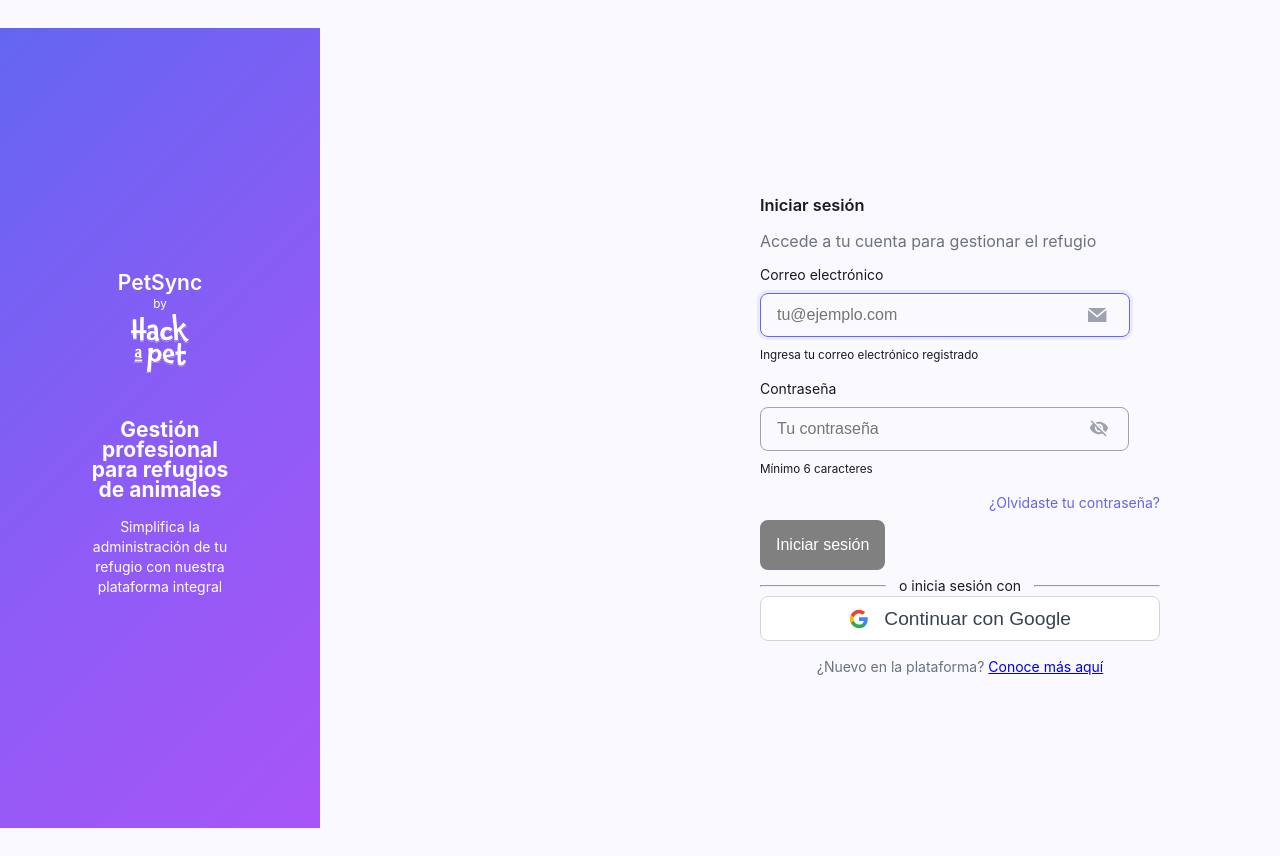
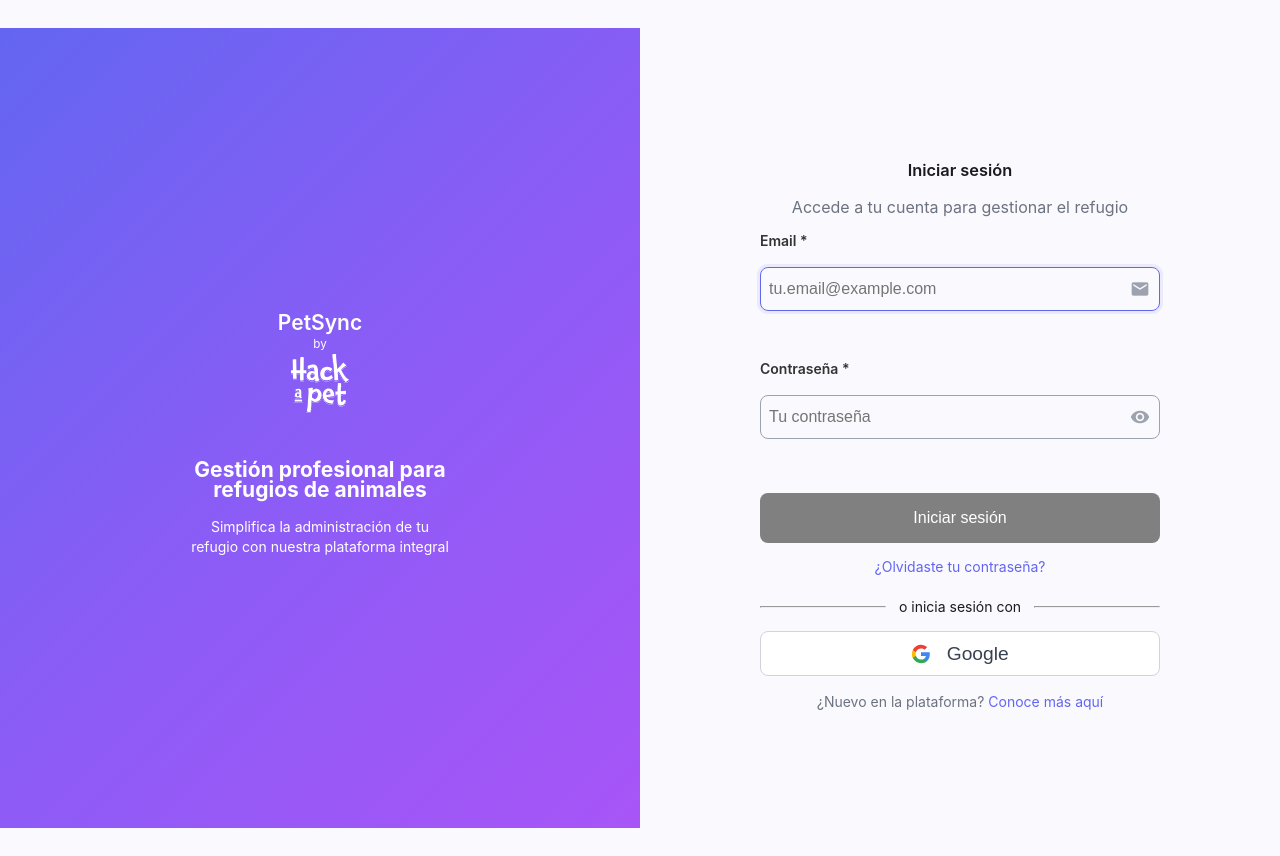
Before and after one commit to hackapet-project/petsync_web_V2, an Angular app in the folder front/: page /login in a window 1280 px wide. Built offline with nearby package versions, Linux system fonts and the light colour scheme.

Commit message:
Refactor views

```diff
--- a/front/src/app/pages/auth/login/login.component.css
+++ b/front/src/app/pages/auth/login/login.component.css
@@ -6,21 +6,17 @@
   width: 20px;
 }
 
-form > button {
-  background: #6366f1;
-  color: white;
-  border: none;
-  padding: 1em;
-  margin: .4em 0;
-  border-radius: 0.5rem;
-  font-size: 1rem;
-  font-weight: 500;
-  cursor: pointer;
-  transition: background-color 0.2s, transform 0.1s;
-
-  &:disabled {
-    background-color: grey;
-    cursor:not-allowed;
+p, a {
+  color: #6366f1;
+  text-decoration: none;
+  font-size: 0.875rem;
+  transition: color 0.2s;
+  margin: 0;
+  padding: 0;
+  /* text-align: right; */
+  &:hover {
+    color: #4f46e5;
+    text-decoration: underline;
   }
 }
 
@@ -35,96 +31,12 @@
   /* background-color: red; */
   margin: 0;
   text-align: left;
-
+  /* height: 100%; */
   article {
     margin: 0 auto;
     max-width: 400px;
     width: 80%;
-
-    form {
-      margin: 0;
-
-      p, a {
-        color: #6366f1;
-        text-decoration: none;
-        font-size: 0.875rem;
-        transition: color 0.2s;
-        margin: 0;
-        padding: 0;
-        text-align: right;
-        &:hover {
-          color: #4f46e5;
-          text-decoration: underline;
-        }
-      }
-
-      fieldset {
-        border: none;
-        padding: 0;
-        margin: 1em 0;
-        display: flex;
-        flex-direction: column;
-        gap: 0.5rem;
-
-        /* box-sizing: border-box; */
-        label {
-          text-align: left;
-        }
-
-        div {
-          /* background-color: blue; */
-          display: flex;
-          align-items: center;
-          justify-content: space-between;
-          /* background-color: red; */
-          flex-direction: row;
-
-          button {
-            background: none;
-            border: none;
-            color: #9ca3af;
-            cursor: pointer;
-            margin: 0;
-            padding: 0;
-
-            &:hover {
-              cursor: pointer;
-
-              mat-icon {
-                color: red;
-              }
-            }
-          }
-
-          mat-icon {
-            position: relative;
-            left: -3em;
-          }
-
-          input {
-            /* display: flex;
-            flex-direction: row; */
-            background-color: transparent;
-            /* background-color: red; */
-            border: 1px solid #9ca3af;
-            border-radius: .3em;
-            font-size: 1rem;
-            padding: 0.75rem 1rem;
-            width: 100%;
-            border-radius: 0.5rem;
-            font-size: 1rem;
-            transition: border-color 0.2s, box-shadow 0.2s;
-            box-sizing: border-box;
-
-            &:focus {
-              outline: none;
-              border-color: #6366f1;
-              box-shadow: 0 0 0 3px rgba(99, 102, 241, 0.1);
-            }
-          }
-        }
-      }
-    }
+    text-align: center;
   }
 }
 
@@ -133,15 +45,21 @@
   main {
     display: flex;
     width: 100%;
+    min-height: 100vh;
 
     app-brand {
-      width: 50%;
+      width: 50vw;
+      min-height: 100vh;
+      flex-shrink: 0;
+      /* height: auto; */
     }
 
     section {
-      width: 50%;
+      width: 50vw;
+      min-height: 100vh;
       place-content: center;
       margin: 2em 0em;
+      flex-shrink: 0;
     }
   }
 }
@@ -149,10 +67,8 @@
 p {
   color: #6b7280;
   font-size: 1rem;
-  margin: 0;
+  margin: .4em;
 }
-
-
 
 .divider {
   width: 100%;
@@ -161,7 +77,7 @@
   justify-content: space-around;
 
   span {
-    margin: 0 .9em;
+    margin: 1em .9em;
   }
 
   hr {
--- a/front/src/app/pages/auth/login/login.component.html
+++ b/front/src/app/pages/auth/login/login.component.html
@@ -1,8 +1,6 @@
 <main class="login-container" role="main">
-  <!-- Left side - Purple background with logo and text -->
   <app-brand/>
 
-  <!-- Right side - Login form -->
   <section class="form-section right-panel" aria-label="Formulario de inicio de sesión">
     <article class="form-container">
       <header class="form-header">
@@ -10,7 +8,12 @@
         <p>Accede a tu cuenta para gestionar el refugio</p>
       </header>
 
-      <form [formGroup]="loginForm" (ngSubmit)="onSubmit()" class="login-form" aria-labelledby="login-title">
+      <app-form-generator
+        [config]="loginConfig"
+        (formSubmit)="onSubmit($event)">
+      ></app-form-generator>
+
+      <!-- <form [formGroup]="loginForm" (ngSubmit)="onSubmit()" class="login-form" aria-labelledby="login-title">
         <fieldset class="form-group">
           <label for="email">Correo electrónico</label>
           <div class="input-wrapper">
@@ -24,7 +27,6 @@
               tabindex="1"
               aria-required="true"
             >
-            <!-- <mat-icon svgIcon="mail"></mat-icon> -->
             <mat-icon svgIcon="mail"/>
           </div>
           @if (getFieldError('email')) {
@@ -65,9 +67,7 @@
           }
         </fieldset>
 
-        <!-- <aside class="forgot-password"> -->
-        <p><a href="#" class="forgot-link" tabindex="4">¿Olvidaste tu contraseña?</a></p>
-        <!-- </aside> -->
+
 
         <button
           type="submit"
@@ -83,7 +83,8 @@
             Iniciar sesión
           }
         </button>
-      </form>
+      </form> -->
+      <p><a href="#" class="forgot-link" tabindex="4">¿Olvidaste tu contraseña?</a></p>
       <div class="divider">
         <hr> <span>o inicia sesión con</span> <hr>
       </div>
@@ -97,7 +98,7 @@
           tabindex="6"
         >
           <mat-icon svgIcon="google"/>
-          Continuar con Google
+          Google
         </button>
       </nav>
 
--- a/front/src/app/pages/auth/login/login.component.ts
+++ b/front/src/app/pages/auth/login/login.component.ts
@@ -9,6 +9,9 @@
 import { CustomValidators } from '../../../core/validators/custom-validators';
 import { Brand } from '../../../components/brand/brand';
 import { Router } from '@angular/router';
+import { FormGeneratorComponent } from '../../../components/form-generator/form-generator';
+import { FormConfig } from '../../../components/form-generator/interfaces';
+import { loginFormConfig } from '../../../components/form-generator/forms_scaffolders/login';
 
 @Component({
   selector: 'app-login',
@@ -16,6 +19,7 @@
   imports: [
     CommonModule,
     ReactiveFormsModule,
+    FormGeneratorComponent,
     Brand,
     MatIconModule
   ],
@@ -26,7 +30,7 @@
 export class LoginComponent implements OnInit, OnDestroy {
   @ViewChild('emailInput') emailInput!: ElementRef;
 
-  loginForm: FormGroup;
+  loginConfig: FormConfig = loginFormConfig;
   isPasswordVisible = false;
 
   // Unsubscribe subject for cleanup
@@ -37,7 +41,6 @@
   readonly error = this.errorSignal.asReadonly();
 
   // Services
-  private readonly formBuilder = inject(FormBuilder);
   private readonly authService = inject(AuthService);
   private readonly loadingService = inject(LoadingService);
   private router = inject(Router)
@@ -45,20 +48,7 @@
   // Computed loading state from service
   readonly loading = this.loadingService.loading;
 
-  constructor() {
-    this.loginForm = this.formBuilder.group({
-      email: ['', [
-        Validators.required,
-        CustomValidators.noWhitespace(),
-        CustomValidators.emailFormat()
-      ]],
-      password: ['', [
-        Validators.required,
-        CustomValidators.noWhitespace(),
-        Validators.minLength(6)
-      ]]
-    });
-  }
+  constructor() { }
 
   ngOnInit(): void {
     // Focus management and accessibility setup
@@ -70,49 +60,10 @@
     }, 100);
   }
 
-  onSubmit(): void {
-    // Clear any previous errors
+  onSubmit(event: Event): void {
     this.errorSignal.set(null);
 
-    // Always mark form as touched to show validation errors
-    this.markFormGroupTouched();
-
-    if (this.loginForm.valid) {
-      const credentials: LoginCredentials = {
-        email: this.loginForm.value.email,
-        password: this.loginForm.value.password
-      };
-
-      // DO NOT log credentials including passwords
-      // For e2e testing, you may log the email address only (if needed):
-      // console.log('Login attempt for email:', credentials.email);
-
-      this.authService.login(credentials).pipe(
-        takeUntil(this.destroy$)
-      ).subscribe({
-        next: (response) => {
-          if (response.success) {
-            this.router.navigate(['/dashboard'])
-          } else if (response.error) {
-            this.errorSignal.set(response.error);
-          }
-        },
-        error: (_error) => {
-          // This shouldn't happen with our current implementation
-          // but good to have as a fallback
-          this.errorSignal.set({
-            type: 'server',
-            message: 'Error inesperado. Intenta nuevamente.',
-            code: 'UNEXPECTED_ERROR'
-          });
-        }
-      });
-    }
-  }
-
-  // Method to force submit form for testing purposes
-  forceSubmit(): void {
-    this.onSubmit();
+    this.router.navigate(['/dashboard'])
   }
 
   onGoogleLogin(): void {
@@ -140,61 +91,6 @@
     });
   }
 
-  togglePasswordVisibility(event?: Event): void {
-    event?.preventDefault(); // Prevent any default behavior
-    event?.stopPropagation();
-    this.isPasswordVisible = !this.isPasswordVisible;
-  }
-
-  getFieldError(fieldName: string): string | null {
-    const field = this.loginForm.get(fieldName);
-    if (field && field.invalid && (field.dirty || field.touched)) {
-      const errors = field.errors;
-      if (!errors) return null;
-
-      // Priority order for error messages
-      if (errors['required']) {
-        return `${this.getFieldDisplayName(fieldName)} es requerido`;
-      }
-      if (errors['whitespace']) {
-        return `${this.getFieldDisplayName(fieldName)} no puede estar vacío`;
-      }
-      if (errors['emailFormat']) {
-        return 'Ingresa un correo electrónico válido';
-      }
-      if (errors['email']) {
-        return 'Ingresa un correo electrónico válido';
-      }
-      if (errors['minlength']) {
-        const requiredLength = errors['minlength'].requiredLength;
-        return `La contraseña debe tener al menos ${requiredLength} caracteres`;
-      }
-      if (errors['strongPassword']) {
-        return 'La contraseña debe contener mayúsculas, minúsculas, números y caracteres especiales';
-      }
-    }
-    return null;
-  }
-
-  private getFieldDisplayName(fieldName: string): string {
-    const displayNames: Record<string, string> = {
-      email: 'Correo electrónico',
-      password: 'Contraseña'
-    };
-    return displayNames[fieldName] || fieldName;
-  }
-
-  private markFormGroupTouched(): void {
-    Object.keys(this.loginForm.controls).forEach(key => {
-      const control = this.loginForm.get(key);
-      control?.markAsTouched();
-    });
-  }
-
-  clearError(): void {
-    this.errorSignal.set(null);
-  }
-
   // Helper method to check if currently loading
   isCurrentlyLoading(): boolean {
     return this.loading().isLoading;
--- a/front/src/app/pages/shelter/dashboard/dashboard.html
+++ b/front/src/app/pages/shelter/dashboard/dashboard.html
@@ -1 +1,5 @@
 <p>dashboard works!</p>
+<app-form-generator
+  [config]="myFormConfig"
+  (formSubmit)="handleFormSubmission($event)">
+/>
--- a/front/src/app/pages/shelter/dashboard/dashboard.ts
+++ b/front/src/app/pages/shelter/dashboard/dashboard.ts
@@ -1,11 +1,20 @@
 import { Component } from '@angular/core';
+import { FormGeneratorComponent } from '../../../components/form-generator/form-generator';
+import { FormConfig } from '../../../components/form-generator/interfaces';
+import { loginFormConfig } from '../../../components/form-generator/forms_scaffolders/login';
 
 @Component({
   selector: 'app-dashboard',
-  imports: [],
+  imports: [
+    FormGeneratorComponent
+  ],
   templateUrl: './dashboard.html',
   styleUrl: './dashboard.css'
 })
 export class Dashboard {
+  myFormConfig: FormConfig = loginFormConfig
 
+  handleFormSubmission($event: Event) {
+    console.log('Submited from custom form generator')
+  }
 }
```
